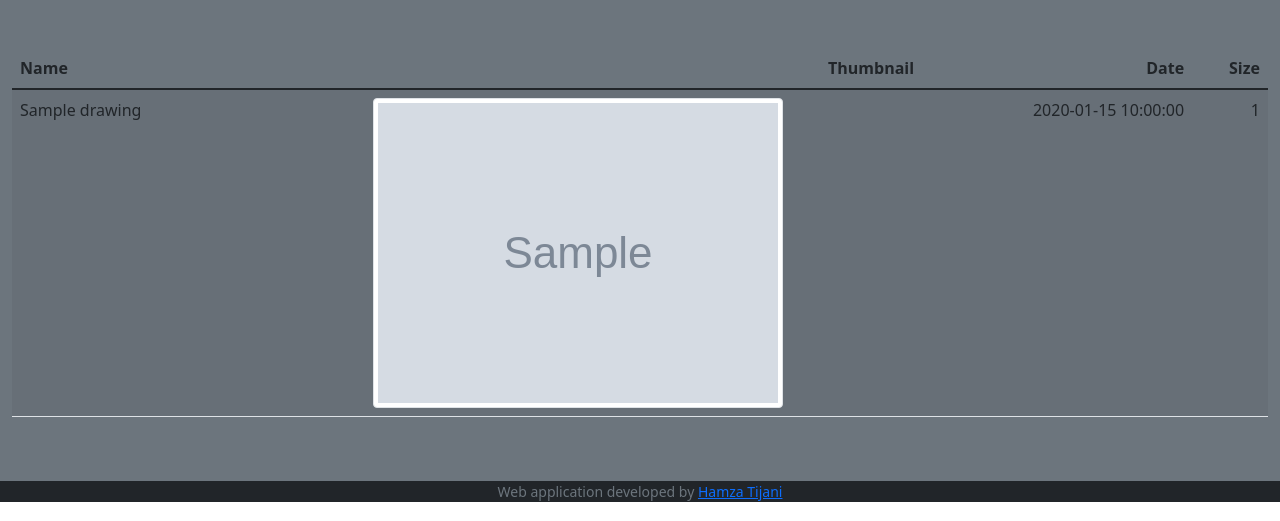
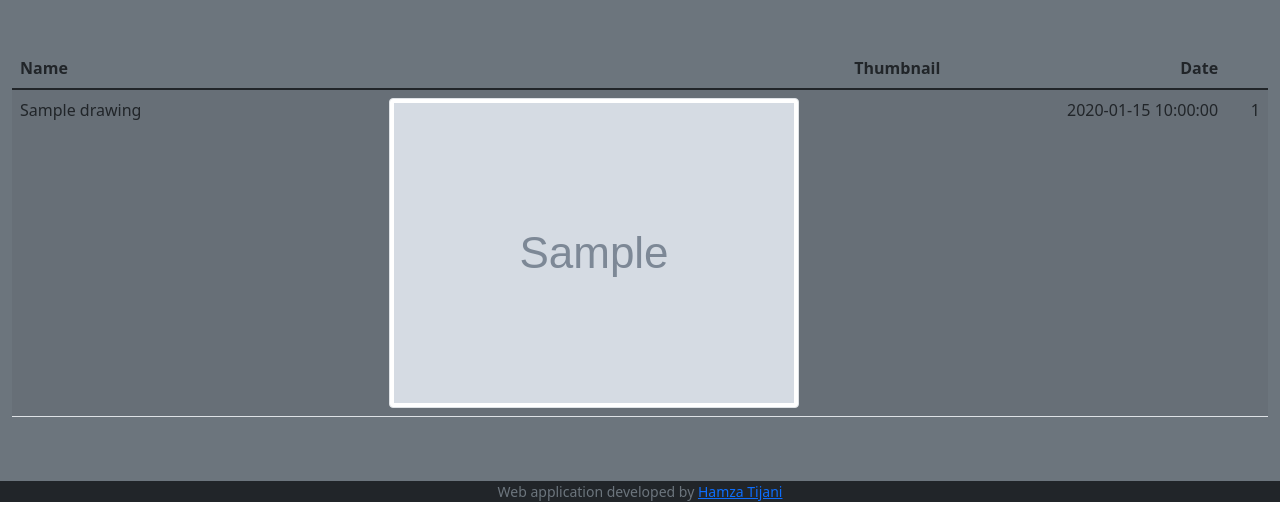
Before and after one commit to Tija01/draw_webapp, a Flask app: template templates/index.html in a window 1280 px wide. Shown: the part 76-597 px from the top of the page. Run offline with Flask 2, Linux system fonts and the light colour scheme; the template is opened without the code that fills it: most values are stand-ins (such as "Sample title", 1, 10 or a date in 2020); grey boxes marked "Sample" are stand-in pictures; parts of the project's set-up code (start-up, migrations or seed data) failed here and were passed over; some libraries are stand-ins or nearby versions.

Commit message:
Changed displayed content from database

```diff
--- a/templates/index.html
+++ b/templates/index.html
@@ -12,7 +12,6 @@
             <th class="text-start">Name</th>
             <th class="text-end">Thumbnail</th>
             <th class="text-end">Date</th>
-            <th class="text-end">Size</th>
         </tr>
     </thead>
 
--- a/templates/library.html
+++ b/templates/library.html
@@ -13,7 +13,6 @@
                 <th class="text-end">User</th>
                 <th class="text-end">Thumbnail</th>
                 <th class="text-end">Date</th>
-                <th class="text-end">Size</th>
             </tr>
         </thead>
        <tbody>
```
